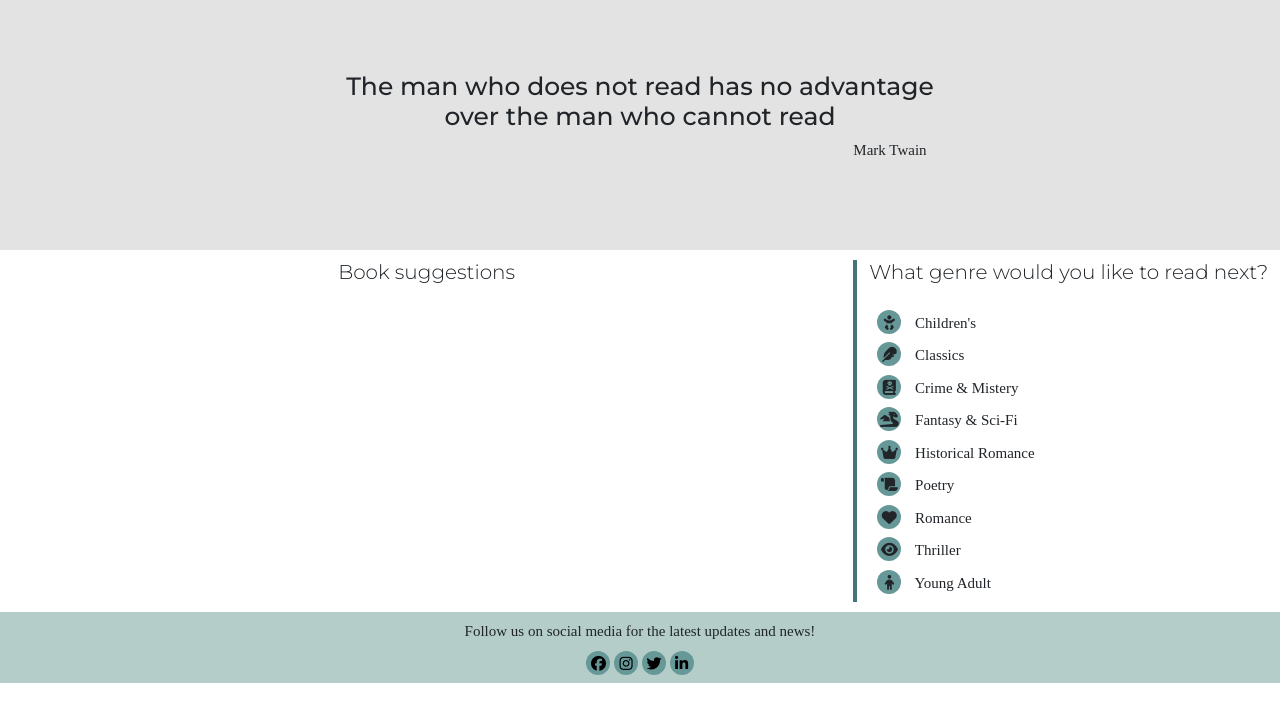
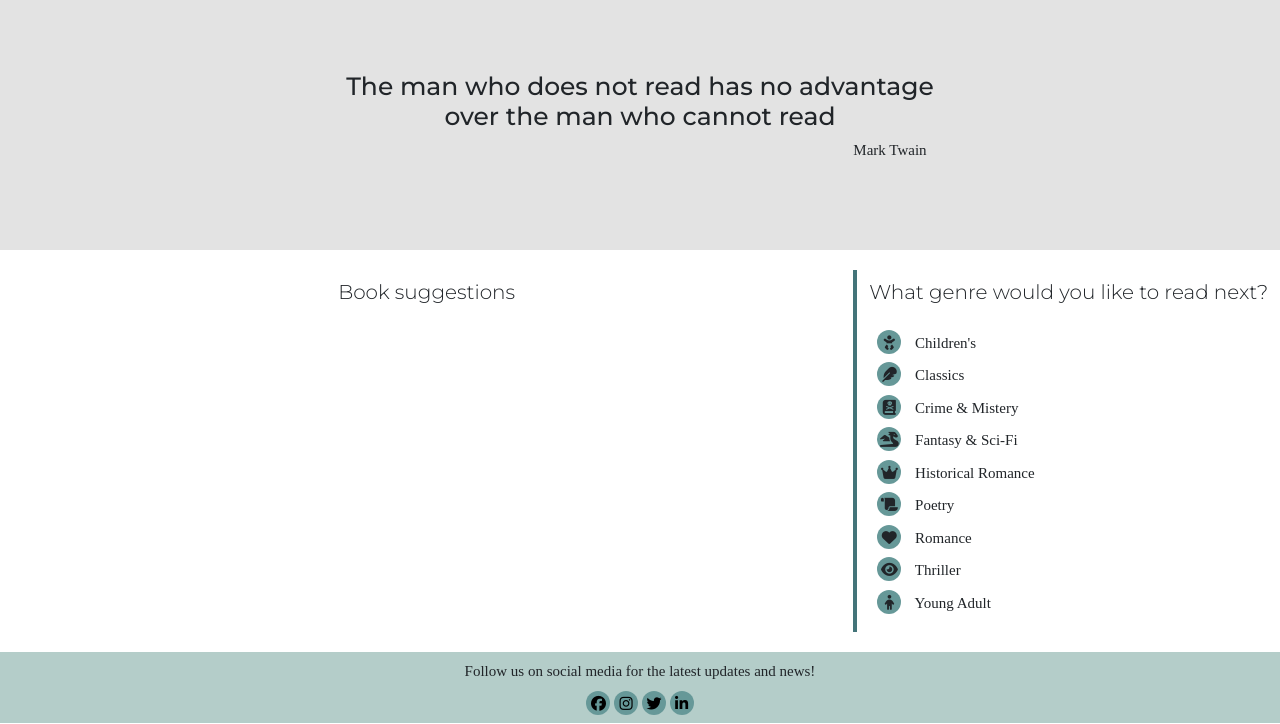
Before and after one commit to MarianaPereira23/libris, a Flask app: page / in a window 1280 px wide. Shown: the part 76-800 px from the top of the page. Run offline with Flask 2, Linux system fonts and the light colour scheme; some libraries are stand-ins or nearby versions; some web fonts are replaced.

Commit message:
Spacing corrections

```diff
--- a/static/css/style.css
+++ b/static/css/style.css
@@ -115,13 +115,14 @@ footer {
 }
 
 .content {
-    margin-top: 10px;
-    margin-bottom: 10px;
+    margin-top: 20px;
+    margin-bottom: 20px;
 }
 
 .section-title {
     text-align: center;
     padding-bottom: 10px;
+    padding-top: 10px;
 }
 
 h3 {
@@ -132,6 +133,8 @@ h3 {
 
 .genres {
     border-left: 4px solid #437479;
+    padding-bottom: 10px;
+    padding-top: 0px;
 }
 
 .genre-list {
@@ -164,10 +167,10 @@ h3 {
 
 .books {
     margin-left: 100px;
-    margin-top: 10px;
-    margin-bottom: 15px;
+    padding-top: 10px;
+    margin-top: 20px;
     border-top: 4px solid #437479;
-    padding-bottom: 20px;
+    padding-bottom: 0px;
 }
 
 .book_info {
```
